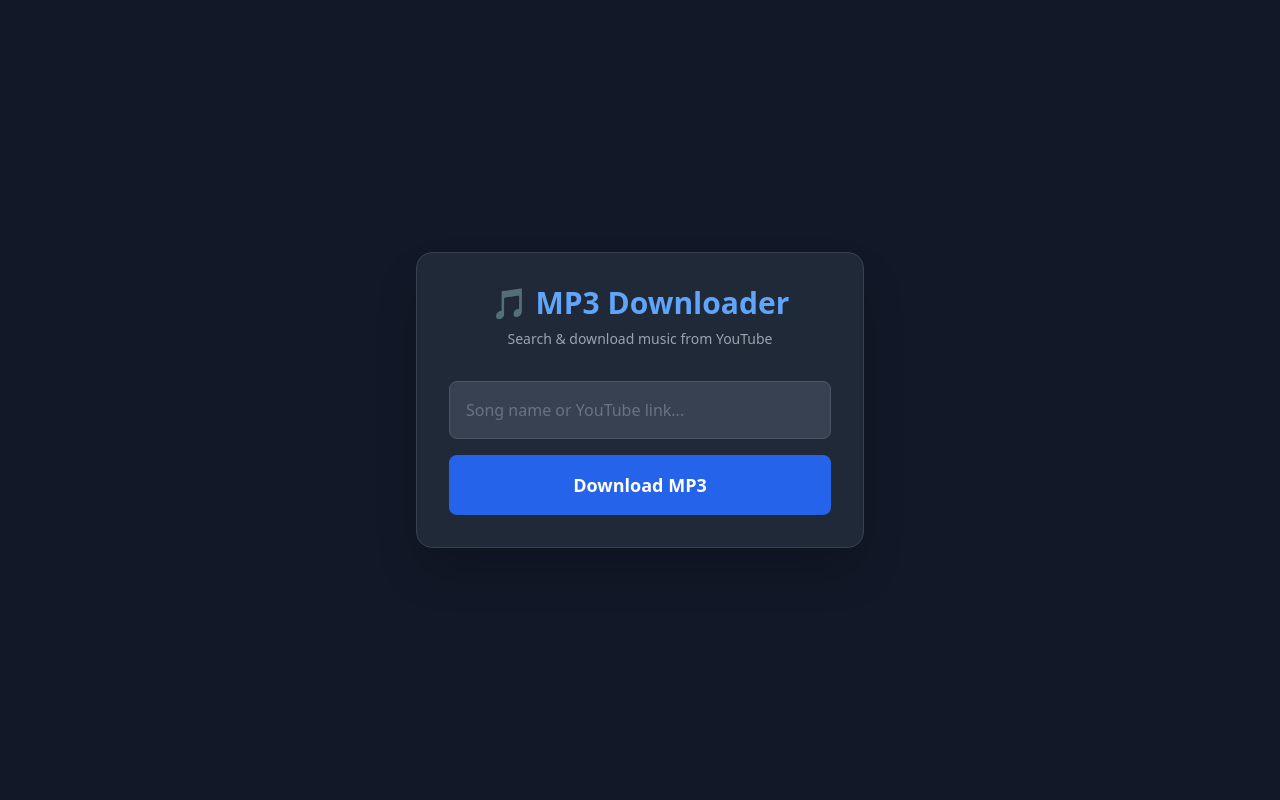
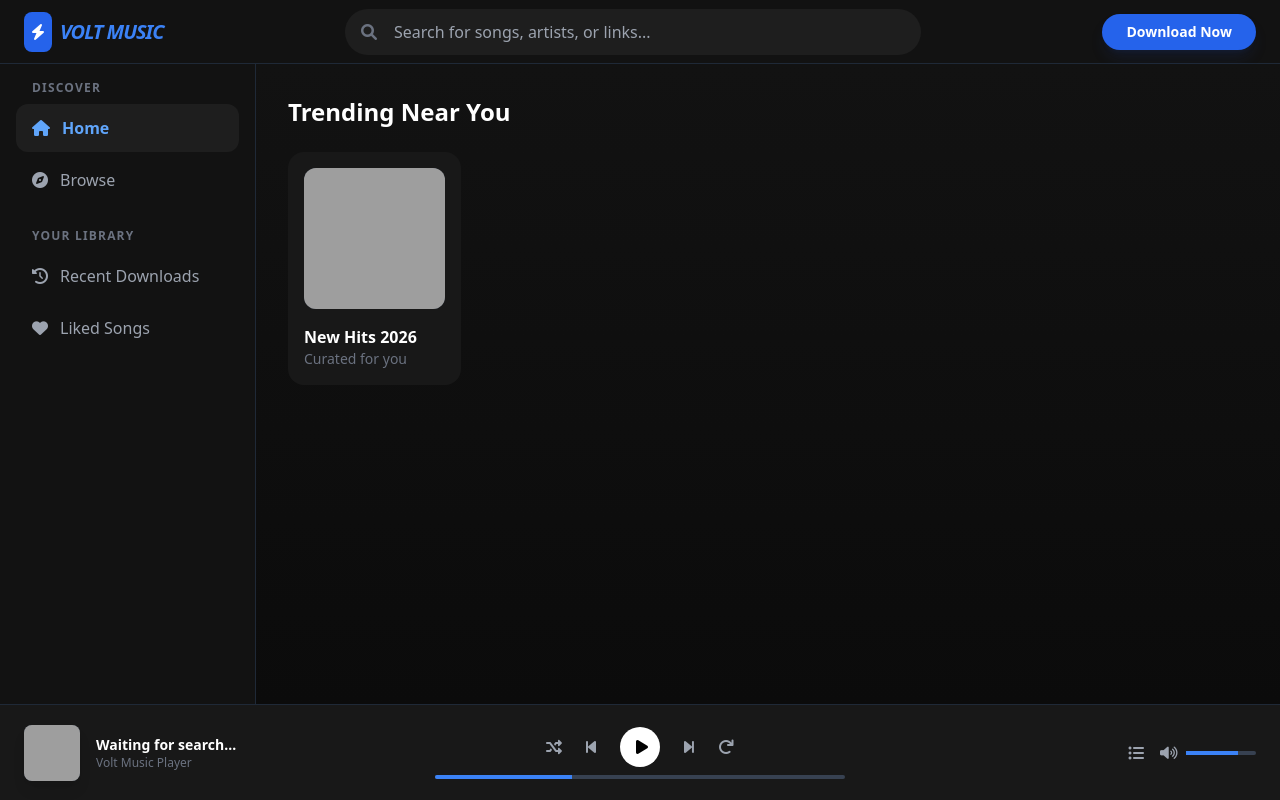
Before and after one commit to voltaoi1111/music-downloader-web, a plain HTML site: page index.html in a window 1280 px wide. Drawn offline with nearby package versions, Linux system fonts and the light colour scheme; grey boxes are pictures that could not be loaded.

Commit message:
Update index.html

```diff
--- a/index.html
+++ b/index.html
@@ -3,59 +3,138 @@
 <head>
     <meta charset="UTF-8">
     <meta name="viewport" content="width=device-width, initial-scale=1.0">
-    <title>Cloud MP3 Downloader</title>
+    <title>Volt Music - Wynk Style</title>
     <script src="https://cdn.tailwindcss.com"></script>
+    <link href="https://cdnjs.cloudflare.com/ajax/libs/font-awesome/6.0.0/css/all.min.css" rel="stylesheet">
 </head>
-<body class="bg-gray-900 text-white min-h-screen flex items-center justify-center p-4">
-    <div class="max-w-md w-full bg-gray-800 p-8 rounded-2xl shadow-2xl border border-gray-700">
-        <h1 class="text-3xl font-bold mb-2 text-center text-blue-400">🎵 MP3 Downloader</h1>
-        <p class="text-gray-400 text-center text-sm mb-8">Search & download music from YouTube</p>
+<body class="bg-[#0b0b0b] text-white font-sans overflow-hidden h-screen flex flex-col">
 
-        <div class="space-y-4">
-            <input id="songQuery" type="text" placeholder="Song name or YouTube link..."
-                class="w-full p-4 rounded-lg bg-gray-700 border border-gray-600 text-white placeholder-gray-500 focus:outline-none focus:ring-2 focus:ring-blue-500 transition">
+    <nav class="h-16 flex items-center justify-between px-6 bg-[#121212] border-b border-gray-800 shrink-0">
+        <div class="flex items-center gap-2">
+            <div class="bg-blue-600 p-2 rounded-lg"><i class="fas fa-bolt text-white"></i></div>
+            <span class="text-xl font-black tracking-tighter italic text-blue-500 uppercase">Volt Music</span>
+        </div>
 
-            <button onclick="startDownload()" id="dlBtn"
-                class="w-full bg-blue-600 hover:bg-blue-500 p-4 rounded-lg font-bold text-lg transition transform active:scale-95 flex items-center justify-center gap-2">
-                <span>Download MP3</span>
+        <div class="flex-1 max-w-xl mx-8">
+            <div class="relative group">
+                <i class="fas fa-search absolute left-4 top-1/2 -translate-y-1/2 text-gray-500 group-focus-within:text-blue-500 transition"></i>
+                <input id="songInput" type="text" placeholder="Search for songs, artists, or links..."
+                    class="w-full bg-[#1e1e1e] border border-transparent focus:border-blue-600 focus:bg-[#252525] rounded-full py-2.5 pl-12 pr-4 outline-none transition duration-300">
+            </div>
+        </div>
+
+        <div class="flex gap-4">
+            <button onclick="handleDownload()" class="bg-blue-600 hover:bg-blue-500 px-6 py-2 rounded-full font-bold text-sm transition shadow-lg shadow-blue-900/20 active:scale-95">
+                Download Now
             </button>
         </div>
+    </nav>
 
-        <div id="status" class="mt-8 text-center hidden">
-            <div class="animate-spin inline-block w-8 h-8 border-4 border-blue-500 border-t-transparent rounded-full mb-3"></div>
-            <p class="text-blue-300 font-medium animate-pulse">Processing on Hugging Face...</p>
-            <p class="text-xs text-gray-500 mt-2 italic">Conversion may take 30-60 seconds</p>
-        </div>
+    <div class="flex flex-1 overflow-hidden">
+        <aside class="w-64 bg-[#121212] p-4 hidden md:flex flex-col gap-6 border-r border-gray-800">
+            <div class="space-y-1">
+                <p class="text-xs font-bold text-gray-500 px-4 mb-2 uppercase tracking-widest">Discover</p>
+                <div class="flex items-center gap-3 px-4 py-3 bg-[#1e1e1e] rounded-xl text-blue-400 cursor-pointer">
+                    <i class="fas fa-home"></i> <span class="font-bold">Home</span>
+                </div>
+                <div class="flex items-center gap-3 px-4 py-3 hover:bg-[#1e1e1e] rounded-xl text-gray-400 hover:text-white transition cursor-pointer">
+                    <i class="fas fa-compass"></i> <span>Browse</span>
+                </div>
+            </div>
+
+            <div class="space-y-1">
+                <p class="text-xs font-bold text-gray-500 px-4 mb-2 uppercase tracking-widest">Your Library</p>
+                <div class="flex items-center gap-3 px-4 py-3 hover:bg-[#1e1e1e] rounded-xl text-gray-400 hover:text-white transition cursor-pointer">
+                    <i class="fas fa-history"></i> <span>Recent Downloads</span>
+                </div>
+                <div class="flex items-center gap-3 px-4 py-3 hover:bg-[#1e1e1e] rounded-xl text-gray-400 hover:text-white transition cursor-pointer">
+                    <i class="fas fa-heart"></i> <span>Liked Songs</span>
+                </div>
+            </div>
+        </aside>
+
+        <main class="flex-1 overflow-y-auto bg-gradient-to-b from-[#121212] to-[#0b0b0b] p-8">
+            <h2 class="text-2xl font-bold mb-6">Trending Near You</h2>
+
+            <div class="grid grid-cols-2 sm:grid-cols-3 lg:grid-cols-5 gap-6">
+                <div class="bg-[#181818] p-4 rounded-2xl hover:bg-[#222] transition cursor-pointer group">
+                    <div class="relative aspect-square rounded-xl bg-gray-700 mb-4 overflow-hidden">
+                        <img src="https://images.unsplash.com/photo-1470225620780-dba8ba36b745?w=400" class="w-full h-full object-cover group-hover:scale-105 transition duration-500">
+                        <div class="absolute inset-0 bg-black/40 flex items-center justify-center opacity-0 group-hover:opacity-100 transition">
+                            <i class="fas fa-play text-white text-3xl"></i>
+                        </div>
+                    </div>
+                    <p class="font-bold truncate">New Hits 2026</p>
+                    <p class="text-sm text-gray-500">Curated for you</p>
+                </div>
+                </div>
+
+            <div id="loadingArea" class="hidden fixed inset-0 bg-black/80 backdrop-blur-sm z-50 flex items-center justify-center">
+                <div class="text-center p-8 bg-[#1e1e1e] rounded-3xl border border-gray-800 shadow-2xl">
+                    <div class="w-16 h-16 border-4 border-blue-500 border-t-transparent rounded-full animate-spin mx-auto mb-6"></div>
+                    <p class="text-xl font-bold text-white mb-2">Wynk-ing your song...</p>
+                    <p class="text-gray-500 text-sm">Hugging Face is converting your MP3</p>
+                </div>
+            </div>
+        </main>
     </div>
 
+    <footer class="h-24 bg-[#181818] border-t border-gray-800 px-6 flex items-center justify-between shrink-0">
+        <div class="flex items-center gap-4 w-1/3">
+            <div class="w-14 h-14 bg-gray-700 rounded-lg overflow-hidden shadow-lg">
+                <img id="activeArt" src="https://images.unsplash.com/photo-1493225255756-d9584f8606e9?w=100" class="w-full h-full object-cover">
+            </div>
+            <div class="hidden sm:block">
+                <p id="activeTitle" class="font-bold text-sm">Waiting for search...</p>
+                <p class="text-xs text-gray-500">Volt Music Player</p>
+            </div>
+        </div>
+
+        <div class="flex flex-col items-center gap-2 w-1/3">
+            <div class="flex items-center gap-6 text-gray-400">
+                <i class="fas fa-random hover:text-blue-500 cursor-pointer"></i>
+                <i class="fas fa-step-backward hover:text-white cursor-pointer"></i>
+                <div class="bg-white text-black w-10 h-10 rounded-full flex items-center justify-center cursor-pointer hover:scale-110 transition">
+                    <i class="fas fa-play ml-1"></i>
+                </div>
+                <i class="fas fa-step-forward hover:text-white cursor-pointer"></i>
+                <i class="fas fa-redo hover:text-blue-500 cursor-pointer"></i>
+            </div>
+            <div class="w-full max-w-md h-1 bg-gray-700 rounded-full overflow-hidden">
+                <div class="h-full bg-blue-500 w-1/3"></div>
+            </div>
+        </div>
+
+        <div class="flex items-center justify-end gap-4 w-1/3 text-gray-400">
+            <i class="fas fa-list-ul hover:text-white cursor-pointer"></i>
+            <div class="flex items-center gap-2 w-24">
+                <i class="fas fa-volume-up text-sm"></i>
+                <div class="h-1 bg-gray-700 flex-1 rounded-full"><div class="h-full bg-blue-500 w-3/4"></div></div>
+            </div>
+        </div>
+    </footer>
+
     <script>
-        function startDownload() {
-            const query = document.getElementById('songQuery').value.trim();
-            const status = document.getElementById('status');
-            const btn = document.getElementById('dlBtn');
+        function handleDownload() {
+            const query = document.getElementById('songInput').value;
+            const loading = document.getElementById('loadingArea');
+            const titleDisplay = document.getElementById('activeTitle');
 
-            if (!query) {
-                alert("❌ Please enter a song name first!");
-                return;
-            }
+            if (!query) return alert("Type a song name first!");
 
-            // Your Direct Hugging Face URL
-            const hfBackendUrl = `https://volt333221-volt-space.hf.space/download?query=${encodeURIComponent(query)}`;
+            // Your Backend URL
+            const apiUrl = `https://volt333221-volt-space.hf.space/download?query=${encodeURIComponent(query)}`;
 
-            // UI Feedback
-            status.classList.remove('hidden');
-            btn.disabled = true;
-            btn.classList.add('opacity-50', 'cursor-not-allowed');
+            loading.classList.remove('hidden');
+            titleDisplay.innerText = "Downloading: " + query;
 
-            // Start the download by redirecting the browser
-            window.location.href = hfBackendUrl;
+            setTimeout(() => {
+                window.location.href = apiUrl;
 
-            // Optional: Hide loader after 20 seconds as user will be on the download screen
-            setTimeout(() => {
-                status.classList.add('hidden');
-                btn.disabled = false;
-                btn.classList.remove('opacity-50', 'cursor-not-allowed');
-            }, 20000);
+                setTimeout(() => {
+                    loading.classList.add('hidden');
+                }, 8000);
+            }, 500);
         }
     </script>
 </body>
```
